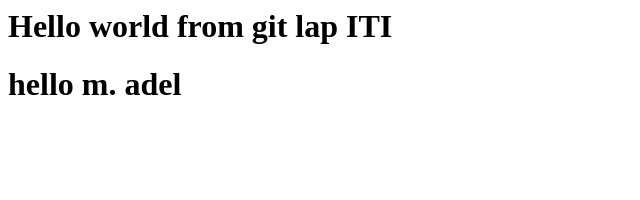
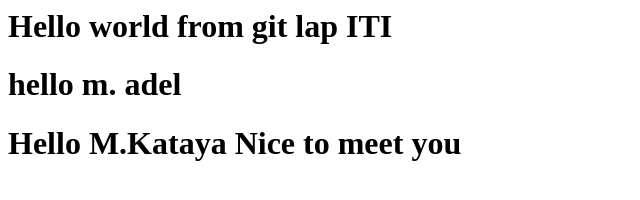
Before and after one commit to Mohamed-Elmligy/ITI-git-lab, a plain HTML site: page index.html in a window 1280 px wide. Shown: the whole page, without its empty margins (0-640 px from the left). Drawn offline with Linux system fonts and the light colour scheme.

Commit message:
add message to mr kataya

```diff
--- a/index.html
+++ b/index.html
@@ -1,2 +1,3 @@
 <h1> Hello world from git lap ITI</h1>
 <h1>hello m. adel</h1>
+<h1> Hello M.Kataya Nice to meet you</h1>
```
